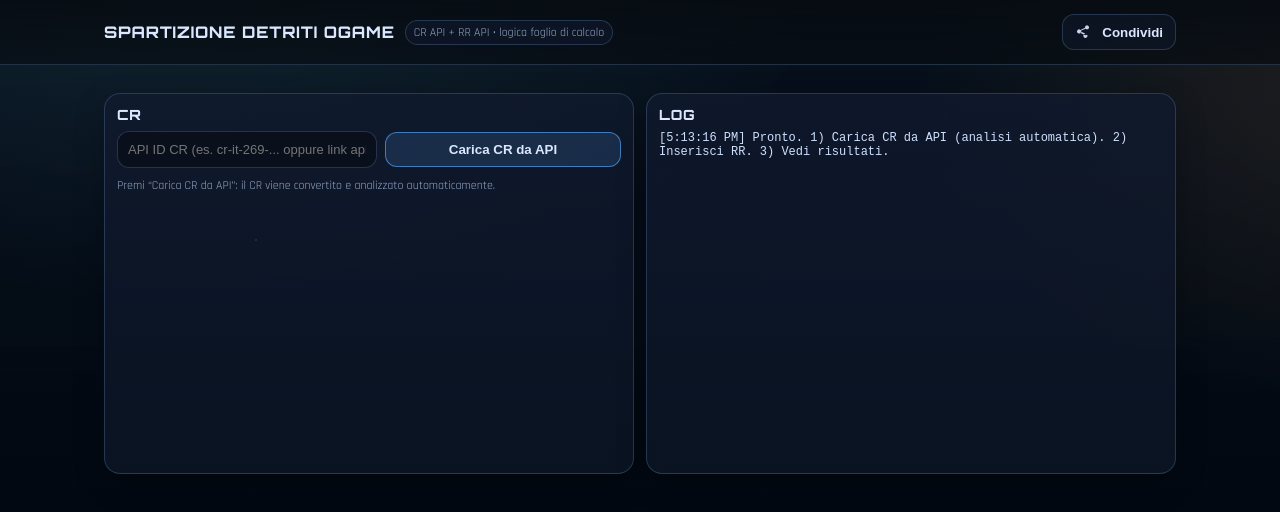
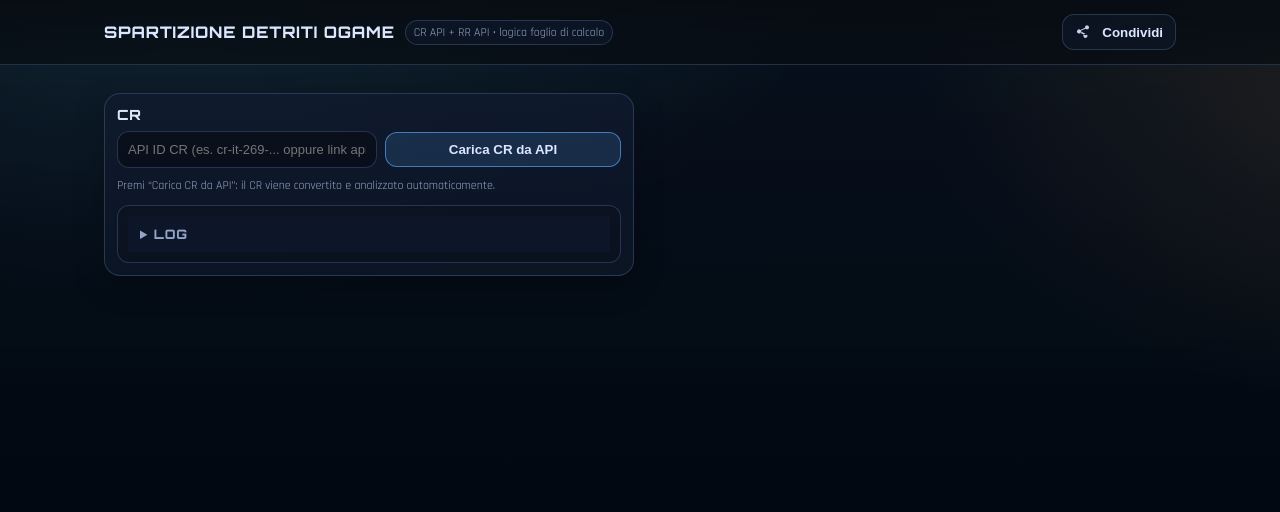
Before and after one commit to matiasquiroz87-del/spartizione-detriti-ogame, a plain HTML site: page index.html in a window 1280 px wide. Drawn offline with Linux system fonts and the light colour scheme.

Commit message:
Implement log tab for displaying logs
Added a log tab that can be toggled to show logs below the CR input section.

```diff
--- a/index.html
+++ b/index.html
@@ -85,6 +85,34 @@
 
   /* textarea CR nascosto (ma serve per parser/share) */
   .cr-hidden { display:none !important; }
+  /* --- LOG come tab nascondibile sotto il CR --- */
+.logTab{
+  margin-top:12px;
+  border:1px solid var(--line);
+  border-radius:12px;
+  background:rgba(8,12,20,.25);
+  overflow:hidden;
+}
+.logTab summary{
+  cursor:pointer;
+  padding:10px 12px;
+  font-family:var(--font-title);
+  letter-spacing:.8px;
+  text-transform:uppercase;
+  font-size:13px;
+  color:var(--muted);
+  background:rgba(16,26,46,.55);
+  user-select:none;
+}
+.logTab[open] summary{
+  color:var(--text);
+}
+.logBoxWrap{
+  padding:10px 12px;
+}
+#logBox{
+  min-height:220px; /* puoi aumentare/diminuire */
+}
 </style>
 </head>
 
@@ -121,17 +149,21 @@
         <button id="btnLoadCRApi" type="button">Carica CR da API</button>
       </div>
 
-        <!-- CR nascosto -->
+      <!-- CR nascosto (serve alla logica) -->
       <textarea id="crText" class="cr-hidden" aria-hidden="true"></textarea>
 
       <div class="mini" style="margin-top:8px">
         Premi “Carica CR da API”: il CR viene convertito e analizzato automaticamente.
       </div>
+
+      <!-- LOG sotto il lettore, tab nascondibile -->
+      <details class="logTab" id="logDetails">
+        <summary>Log</summary>
+        <div class="logBoxWrap">
+          <pre id="logBox"></pre>
         </div>
+      </details>
 
-      <div class="card">
-        <h2 class="min-title">Log</h2>
-        <pre id="logBox" style="min-height:330px"></pre>
     </div>
   </div>
 </div>
```
Lines whose indentation alone changed are shown as unchanged.
